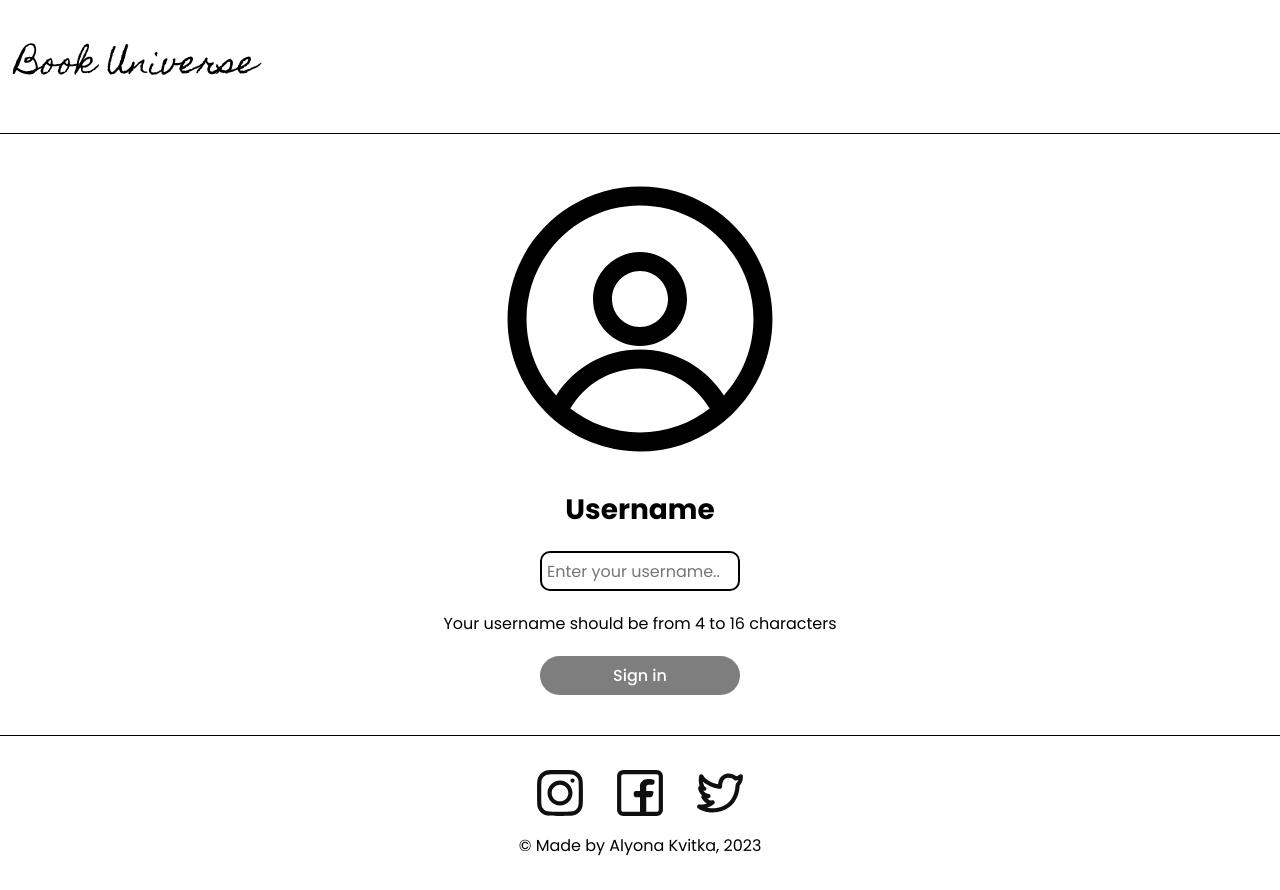
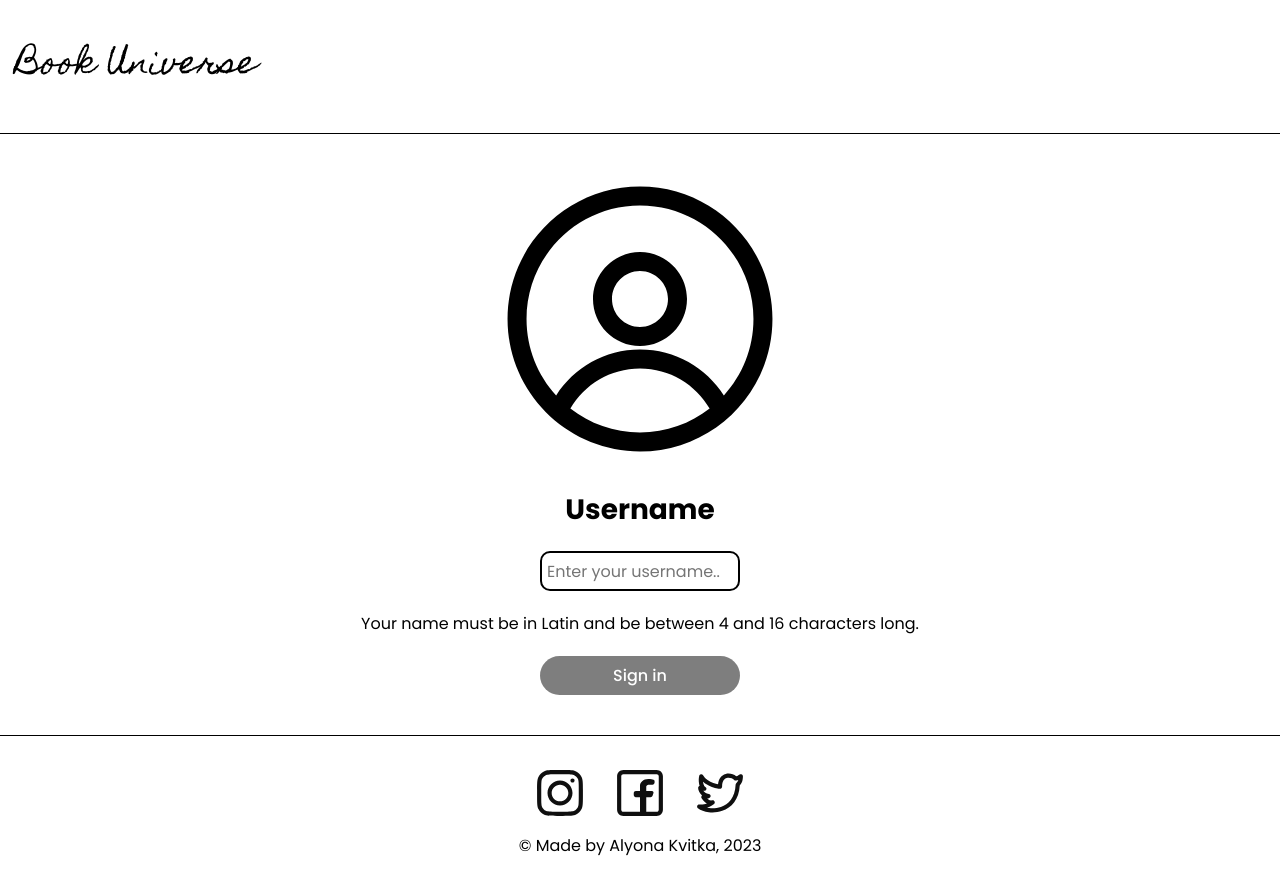
Before and after one commit to kvvvitkaaa/Bookstore, a React (Create React App) app: page /login in a window 1280 px wide. Built offline with nearby package versions, Linux system fonts and the light colour scheme; a web font is replaced by a local one.

Commit message:
auth message updated

```diff
--- a/src/components/authorization/Authorization.jsx
+++ b/src/components/authorization/Authorization.jsx
@@ -40,7 +40,7 @@ const Authorization = () => {
                         onInput={(e) => e.target.value = e.target.value.replace(/[^a-zA-Z]/g, '')}
                         onChange={handleInput}
                     />
-                    <div className="form-info"><p>Your username should be from 4 to 16 characters</p></div>
+                    <div className="form-info"><p>Your name must be in Latin and be between 4 and 16 characters long.</p></div>
                     <button className="btn btn-submit" disabled={username.length < 4 || username.length > 16}>Sign in</button>
                 </form>
             </div>
```
